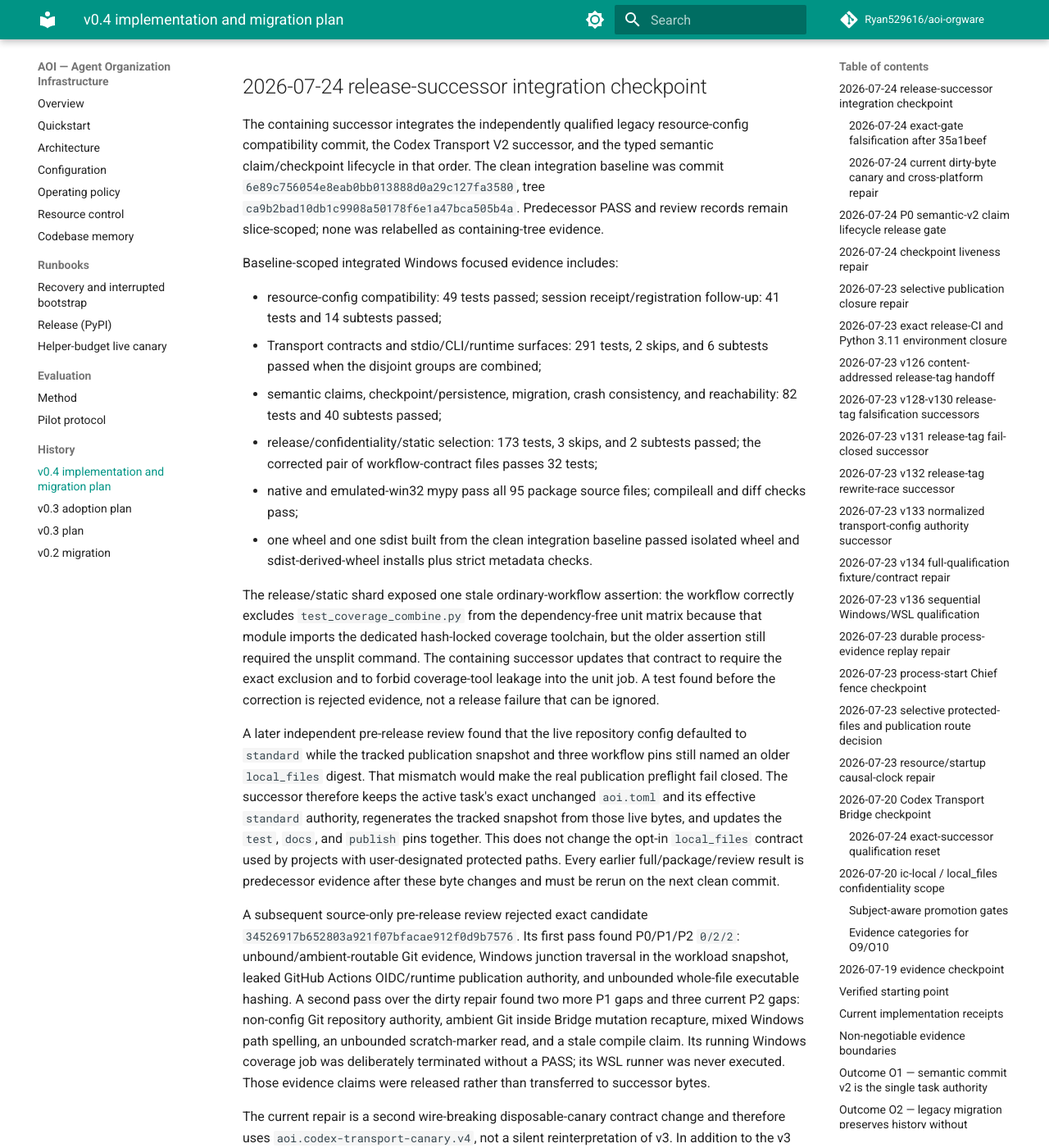
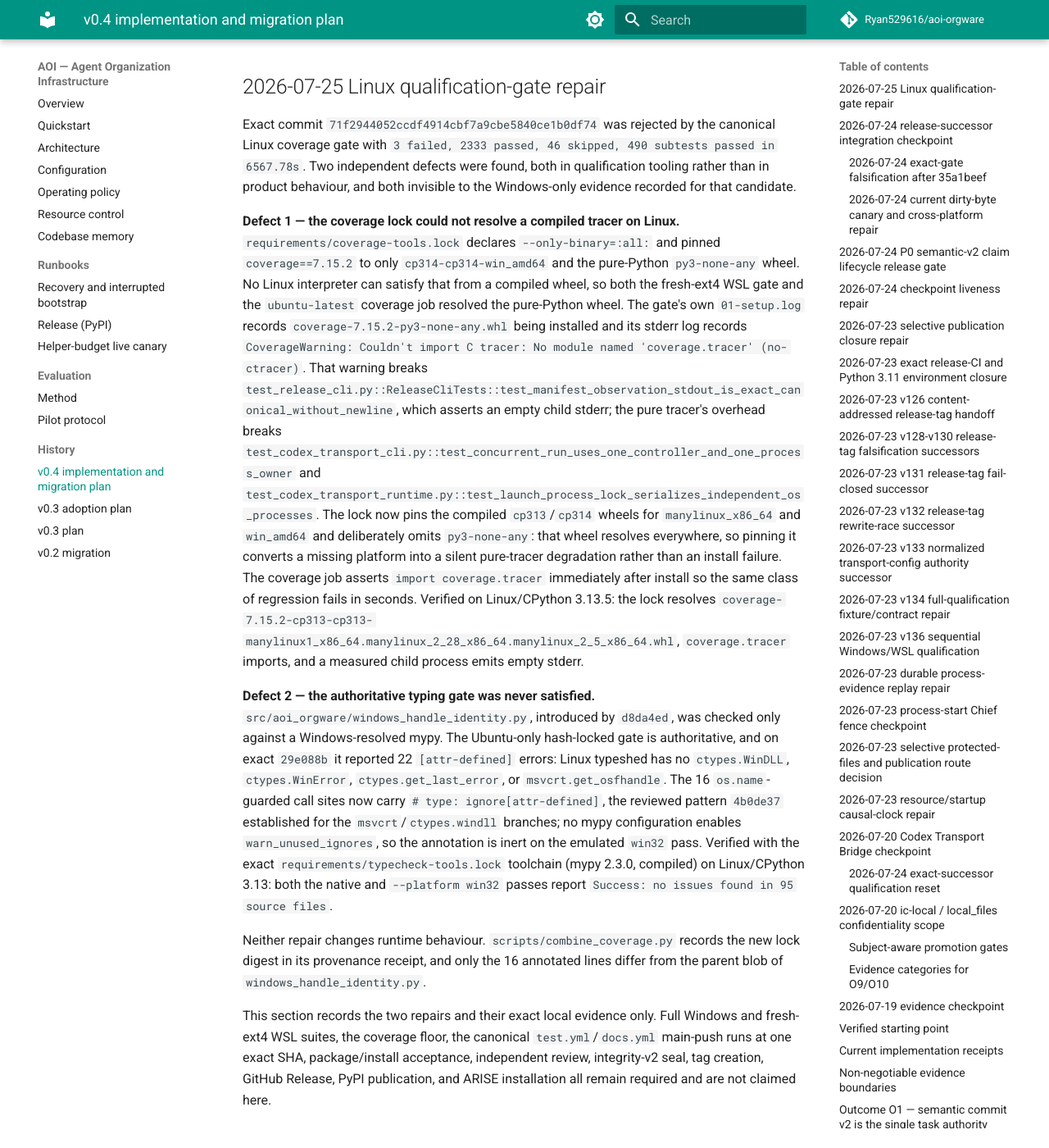
Before and after one commit to Ryan529616/aoi-orgware, an MkDocs documentation site: the page built from docs/v0.4-plan.md, in a window 1280 px wide and 1400 px high, scrolled down 1263 px. Shown: the whole window at 82% size. Built offline with MkDocs 1.6.1 and Material for MkDocs 9.7.7, drawn with Linux system fonts in a browser that asks for light colours; comment, search, counter and statistics services are not loaded.

Commit message:
Record the Linux qualification-gate repair in the v0.4 plan
docs/v0.4-plan.md is the canonical implementation and evidence matrix, so the
two defects that rejected exact 71f2944 belong in it: the coverage lock that
could not resolve a compiled tracer on any Linux interpreter, and the
Ubuntu-only typing gate that the new windows_handle_identity.py had never been
checked against.

The section records only the exact local evidence obtained so far and states
explicitly that the full Windows and fresh-ext4 WSL suites, the coverage floor,
the canonical main-push test.yml/docs.yml runs, package acceptance, review,
seal, tag, GitHub Release, PyPI publication, and ARISE installation all remain
required and are not claimed.

This also restores docs.yml coverage for the release commit: that workflow
filters on docs/**, README.md, mkdocs.yml, and its own definition, and
scripts/verify_release_ci.py requires a completed successful docs.yml run with
event=push at the exact release SHA. Without a docs-path change in the release
commit no such run exists and the release route cannot bind one.

Verified: mkdocs build --strict succeeds.

Co-Authored-By: Claude Opus 5 <noreply@anthropic.com>

```diff
--- a/docs/v0.4-plan.md
+++ b/docs/v0.4-plan.md
@@ -52,6 +52,64 @@ those contracts are stable. This is a schema and trust-semantics release; it is
 not a claim that AOI is a hard sandbox or that multi-agent work is inherently
 better. The optional Codex Transport Bridge can launch one governed local App
 Server turn; the dependency-free AOI core remains usable without that adapter.
+
+## 2026-07-25 Linux qualification-gate repair
+
+Exact commit `71f2944052ccdf4914cbf7a9cbe5840ce1b0df74` was rejected by the
+canonical Linux coverage gate with
+`3 failed, 2333 passed, 46 skipped, 490 subtests passed in 6567.78s`. Two
+independent defects were found, both in qualification tooling rather than in
+product behaviour, and both invisible to the Windows-only evidence recorded for
+that candidate.
+
+**Defect 1 — the coverage lock could not resolve a compiled tracer on Linux.**
+`requirements/coverage-tools.lock` declares `--only-binary=:all:` and pinned
+`coverage==7.15.2` to only `cp314-cp314-win_amd64` and the pure-Python
+`py3-none-any` wheel. No Linux interpreter can satisfy that from a compiled
+wheel, so both the fresh-ext4 WSL gate and the `ubuntu-latest` coverage job
+resolved the pure-Python wheel. The gate's own `01-setup.log` records
+`coverage-7.15.2-py3-none-any.whl` being installed and its stderr log records
+`CoverageWarning: Couldn't import C tracer: No module named 'coverage.tracer'
+(no-ctracer)`. That warning breaks
+`test_release_cli.py::ReleaseCliTests::test_manifest_observation_stdout_is_exact_canonical_without_newline`,
+which asserts an empty child stderr; the pure tracer's overhead breaks
+`test_codex_transport_cli.py::test_concurrent_run_uses_one_controller_and_one_process_owner`
+and
+`test_codex_transport_runtime.py::test_launch_process_lock_serializes_independent_os_processes`.
+The lock now pins the compiled `cp313`/`cp314` wheels for `manylinux_x86_64`
+and `win_amd64` and deliberately omits `py3-none-any`: that wheel resolves
+everywhere, so pinning it converts a missing platform into a silent
+pure-tracer degradation rather than an install failure. The coverage job
+asserts `import coverage.tracer` immediately after install so the same class of
+regression fails in seconds. Verified on Linux/CPython 3.13.5: the lock
+resolves
+`coverage-7.15.2-cp313-cp313-manylinux1_x86_64.manylinux_2_28_x86_64.manylinux_2_5_x86_64.whl`,
+`coverage.tracer` imports, and a measured child process emits empty stderr.
+
+**Defect 2 — the authoritative typing gate was never satisfied.**
+`src/aoi_orgware/windows_handle_identity.py`, introduced by `d8da4ed`, was
+checked only against a Windows-resolved mypy. The Ubuntu-only hash-locked gate
+is authoritative, and on exact `29e088b` it reported 22 `[attr-defined]`
+errors: Linux typeshed has no `ctypes.WinDLL`, `ctypes.WinError`,
+`ctypes.get_last_error`, or `msvcrt.get_osfhandle`. The 16 `os.name`-guarded
+call sites now carry `# type: ignore[attr-defined]`, the reviewed pattern
+`4b0de37` established for the `msvcrt`/`ctypes.windll` branches; no mypy
+configuration enables `warn_unused_ignores`, so the annotation is inert on the
+emulated `win32` pass. Verified with the exact
+`requirements/typecheck-tools.lock` toolchain (mypy 2.3.0, compiled) on
+Linux/CPython 3.13: both the native and `--platform win32` passes report
+`Success: no issues found in 95 source files`.
+
+Neither repair changes runtime behaviour. `scripts/combine_coverage.py` records
+the new lock digest in its provenance receipt, and only the 16 annotated lines
+differ from the parent blob of `windows_handle_identity.py`.
+
+This section records the two repairs and their exact local evidence only. Full
+Windows and fresh-ext4 WSL suites, the coverage floor, the canonical
+`test.yml`/`docs.yml` main-push runs at one exact SHA, package/install
+acceptance, independent review, integrity-v2 seal, tag creation, GitHub
+Release, PyPI publication, and ARISE installation all remain required and are
+not claimed here.
 
 ## 2026-07-24 release-successor integration checkpoint
 
```
